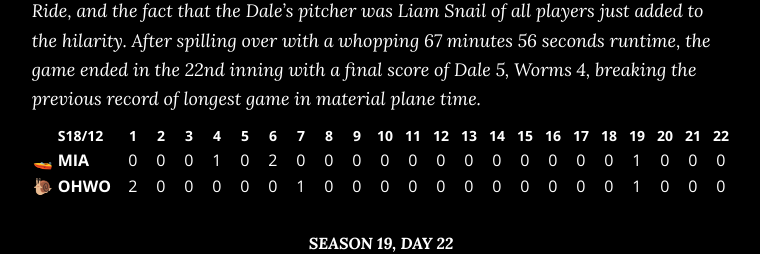
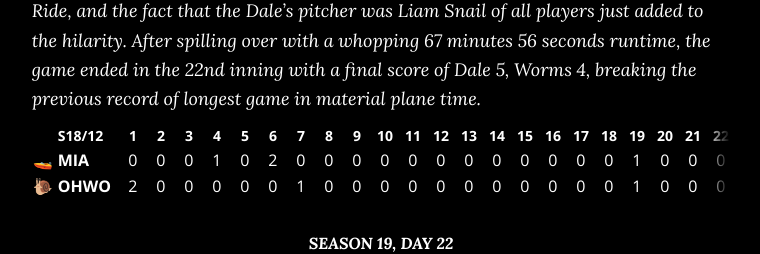
Before and after one commit to iliana/before, a Next.js app: page /histories/worms in a window 1280 px wide. Shown: the part 3780-4034 px from the top of the page, without its empty margins (259-1019 px from the left). Built offline with nearby package versions, Linux system fonts and the light colour scheme.

Commit message:
linescore overflow fade

```diff
--- a/components/linescore.jsx
+++ b/components/linescore.jsx
@@ -1,14 +1,39 @@
 /* eslint-disable react/no-array-index-key */
-import { useContext } from "react";
+import { useCallback, useContext } from "react";
 import { getTeam } from "../lib/teams";
 import { LineScoreData } from "../pages/_app";
 import Image from "./image";
 import salmonIcon from "./salmon.png";
 
+function overflowCheck({ target }) {
+  const { classList } = target.parentElement;
+  if (target.scrollWidth > target.offsetWidth) {
+    if (target.scrollLeft > 0) {
+      classList.add("tw-before-overflow-left");
+    } else {
+      classList.remove("tw-before-overflow-left");
+    }
+    if (target.scrollLeft < target.scrollWidth - target.offsetWidth) {
+      classList.add("tw-before-overflow-right");
+    } else {
+      classList.remove("tw-before-overflow-right");
+    }
+  }
+}
+
 export default function LineScore({ id, salmon = {} }) {
   const { season, day, away, home } = useContext(LineScoreData)[id];
   return (
-    <div className="tw-w-full tw-max-w-full tw-overflow-x-auto tw-my-2 lg:tw-my-3">
+    <div className="tw-before-linescore-fade">
+      <div
+        className="tw-w-full tw-max-w-full tw-overflow-x-auto tw-my-2 lg:tw-my-3"
+        onScroll={overflowCheck}
+        ref={useCallback((node) => {
+          if (node) {
+            node.dispatchEvent(new Event("scroll"));
+          }
+        }, [])}
+      >
         <table className="tw-font-sans tw-whitespace-nowrap tw-text-sm lg:tw-text-base tw-mx-auto">
           <thead>
             <tr className="tw-text-xs lg:tw-text-sm">
@@ -42,6 +67,7 @@ export default function LineScore({ id, salmon = {} }) {
             <LineScoreRow team={home} innings={away.innings.length} salmon={salmon.home ?? {}} />
           </tbody>
         </table>
+      </div>
     </div>
   );
 }
--- a/styles/styles.css
+++ b/styles/styles.css
@@ -56,6 +56,29 @@
     &::-webkit-details-marker {
       @apply tw-hidden;
     }
+  }
+
+  .tw-before-linescore-fade {
+    @apply tw-relative;
+  }
+
+  .tw-before-linescore-fade:before,
+  .tw-before-linescore-fade:after {
+    content: "";
+    @apply tw-w-6 tw-h-full tw-absolute tw-inset-y-0 tw-from-black tw-opacity-0 tw-transition-opacity;
+  }
+
+  .tw-before-linescore-fade:before {
+    @apply tw-left-0 tw-bg-gradient-to-r;
+  }
+
+  .tw-before-linescore-fade:after {
+    @apply tw-right-0 tw-bg-gradient-to-l;
+  }
+
+  .tw-before-linescore-fade.tw-before-overflow-left:before,
+  .tw-before-linescore-fade.tw-before-overflow-right:after {
+    @apply tw-opacity-100;
   }
 }
 
```
Lines whose indentation alone changed are shown as unchanged.
